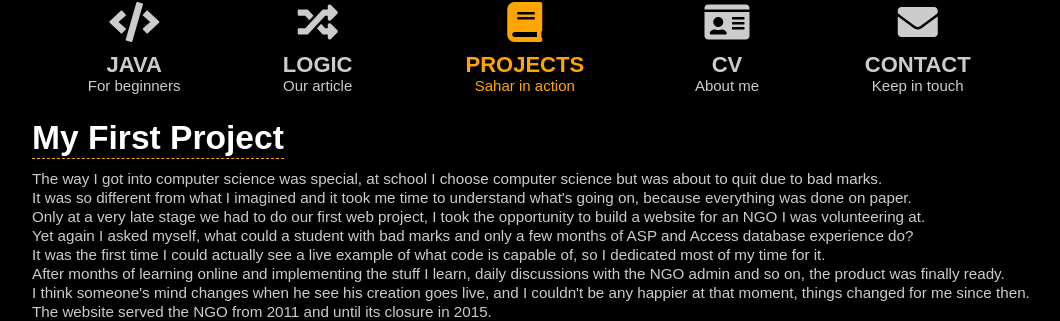
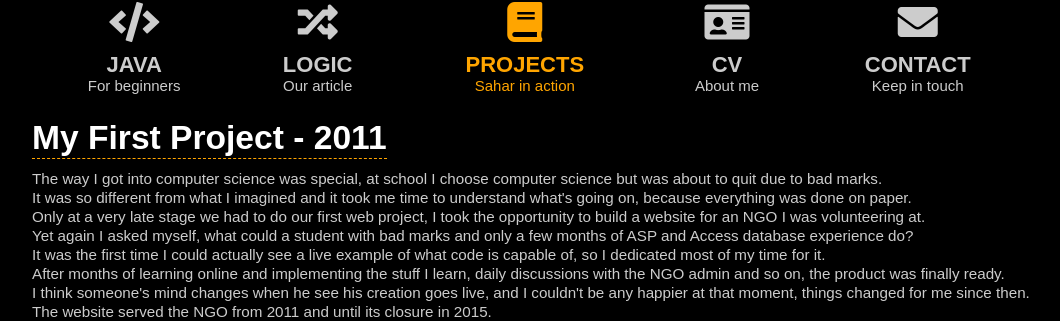
Before and after one commit to saharati/SaharAti, a PHP site: page / in a window 1280 px wide. Shown: the part 260-581 px from the top of the page, without its empty margins (108-1168 px from the left). Run offline with PHP 8.4, Linux system fonts and the light colour scheme; some libraries are stand-ins or nearby versions.

Commit message:
Lets make it clear that this was at 2011.

```diff
--- a/index.php
+++ b/index.php
@@ -8,7 +8,7 @@
 <main>
 <div id="content-wrap">
 <div class="content-wrap-inner">
-<h2>My First Project</h2>
+<h2>My First Project - 2011</h2>
 <p>
 The way I got into computer science was special, at school I choose computer science but was about to quit due to bad marks.<br>
 It was so different from what I imagined and it took me time to understand what's going on, because everything was done on paper.<br>
```
